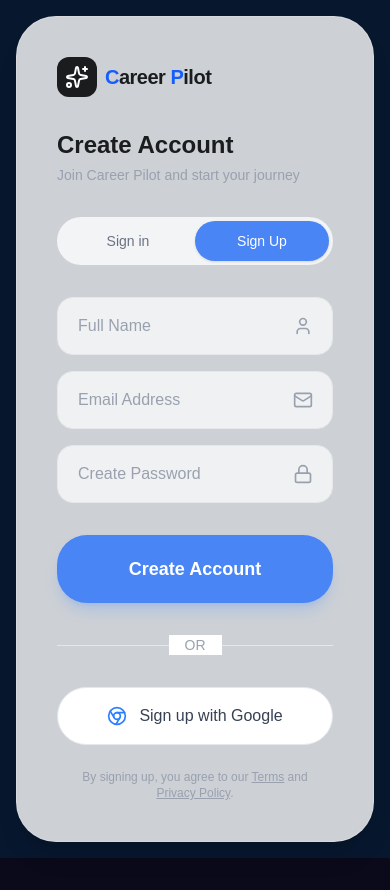
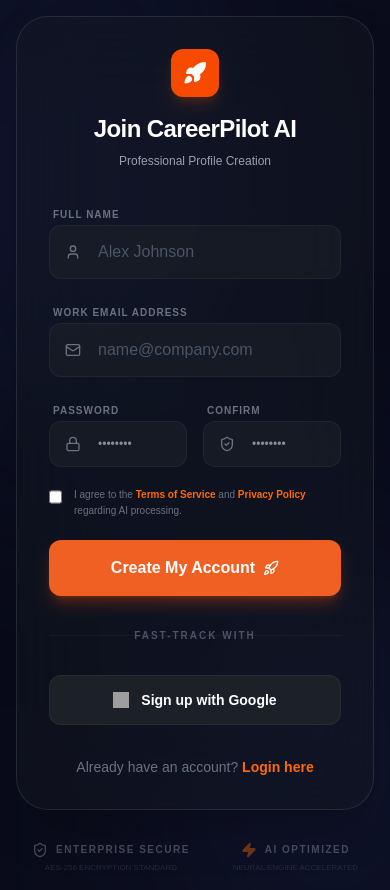
Before and after one commit to alvy00/eg-careerpilot-asyncawait, a Next.js app: page /signup in a window 390 px wide. Before the commit the page ends 858 px from the top, so only its background shows below. Built offline with nearby package versions, Linux system fonts and the light colour scheme; grey boxes are pictures that could not be loaded.

Commit message:
Login & Signup page UI design update

```diff
--- a/src/app/login/page.tsx
+++ b/src/app/login/page.tsx
@@ -1,103 +1,177 @@
 import React from "react";
-import Link from "next/link";
-import { Mail, Eye, Apple, Chrome, Sparkles } from "lucide-react";
+import {
+  Mail,
+  Lock,
+  ArrowRight,
+  ShieldCheck,
+  Zap,
+  Briefcase,
+  Sparkles,
+} from "lucide-react";
 
-export default function LoginPage() {
+export default function Login() {
   return (
-    <div className="min-h-screen flex items-center justify-center bg-[#07172e] p-4 font-sans">
-      <div className="bg-white/80 backdrop-blur-md w-full max-w-[480px] rounded-[40px] p-10 shadow-xl border border-white/20">
-        {/* Logo */}
-        <div className="flex items-center gap-2 mb-8">
-          <div className="bg-[#1A1C1E] p-2 rounded-xl">
-            <Sparkles className="text-white w-6 h-6" />
+    // Base Background: #0A0C1B
+    <div className="min-h-screen bg-[#0A0C1B] flex flex-col items-center justify-center p-4 relative overflow-hidden font-sans">
+      {/* Background Radial Gradients */}
+      <div className="absolute inset-0 z-0">
+        {/* Primary Glow: #0F172A as base with Indigo 20% overlay */}
+        <div
+          className="absolute top-[-10%] left-[-10%] w-[60%] h-[60%] rounded-full blur-[120px]"
+          style={{
+            background: "radial-gradient(circle, #4F46E533 0%, #0F172A 70%)",
+          }}
+        />
+        <div
+          className="absolute bottom-[-10%] right-[-10%] w-[50%] h-[50%] rounded-full blur-[120px]"
+          style={{
+            background: "radial-gradient(circle, #4F46E533 0%, #0F172A 70%)",
+          }}
+        />
       </div>
-          <h1 className="text-xl font-bold tracking-tight text-[#1A1C1E]">
-            <span className="text-blue-600">C</span>areer{" "}
-            <span className="text-blue-600">P</span>ilot
-          </h1>
+      {/* --- Side Decorative Images/Elements --- */}
+      {/* Left Image: Smart Resume Analysis */}
+      <div className="hidden lg:flex absolute left-[5%] top-1/2 -translate-y-1/2 flex-col items-center opacity-20 select-none pointer-events-none">
+        <div className="w-32 h-44 bg-gradient-to-b from-white/10 to-transparent border border-white/10 rounded-xl flex items-center justify-center mb-4">
+          <div className="flex flex-col items-center">
+            <Briefcase className="w-12 h-12 text-orange-500 mb-2" />
+            <div className="w-8 h-1 bg-white/20 rounded-full mb-1" />
+            <div className="w-6 h-1 bg-white/10 rounded-full" />
+          </div>
+        </div>
+        <span className="text-[10px] text-white font-bold uppercase tracking-[0.3em]">
+          Smart Resume Analysis
+        </span>
       </div>
 
-        {/* Welcome Text */}
-        <div className="mb-8">
-          <h2 className="text-2xl font-semibold text-[#1A1C1E]">
-            Welcome Back Creative!
-          </h2>
-          <p className="text-gray-400 text-sm mt-1">
-            We Are Happy To See You Again
+      {/* Right Image: Career GPS */}
+      <div className="hidden lg:flex absolute right-[5%] top-1/2 -translate-y-1/2 flex-col items-center opacity-20 select-none pointer-events-none">
+        <div className="w-40 h-40 bg-white/5 rounded-full border border-white/5 flex items-center justify-center mb-4 relative">
+          <Sparkles className="w-12 h-12 text-orange-500" />
+          <div className="absolute inset-0 border border-dashed border-white/10 rounded-full animate-spin-slow" />
+        </div>
+        <span className="text-[10px] text-white font-bold uppercase tracking-[0.3em]">
+          Career GPS
+        </span>
+      </div>
+      {/* -------------------------------------- */}
+
+      {/* Main Login Card */}
+      <div className="w-full max-w-[440px] z-10">
+        <div className="bg-[#161B22]/40 backdrop-blur-2xl border border-white/10 rounded-[32px] p-10 shadow-2xl">
+          {/* Logo & Branding */}
+          <div className="flex flex-col items-center mb-10">
+            <div className="w-12 h-12 bg-orange-600 rounded-xl flex items-center justify-center shadow-lg shadow-orange-600/20 mb-4">
+              <div className="w-6 h-6 border-2 border-white rounded-full flex items-center justify-center">
+                <div className="w-1 h-1 bg-white rotate-45" />
+              </div>
+            </div>
+            <h1 className="text-2xl font-bold text-white tracking-tight">
+              CareerPilot AI
+            </h1>
+            <p className="text-gray-400 text-[10px] mt-2 uppercase tracking-[0.2em] font-semibold">
+              Your AI-Powered Career GPS
             </p>
           </div>
 
-        {/* Navigation Toggle */}
-        <div className="bg-[#F3F4F6] p-1 rounded-full flex mb-8">
-          <div className="flex-1 bg-[#4A85F6] text-white py-2.5 rounded-full text-sm font-medium text-center shadow-sm">
-            Sign in
-          </div>
-          <Link
-            href="/signup"
-            className="flex-1 text-gray-500 py-2.5 rounded-full text-sm font-medium text-center hover:text-gray-700 transition-all"
-          >
-            Sign Up
-          </Link>
-        </div>
-
-        {/* Login Form */}
-        <div className="space-y-4">
-          <div className="relative">
+          <form className="space-y-6">
+            {/* Email Field */}
+            <div className="space-y-2">
+              <label className="text-[10px] font-bold text-gray-500 uppercase tracking-widest ml-1">
+                Email Address
+              </label>
+              <div className="relative group">
+                <Mail className="absolute left-4 top-1/2 -translate-y-1/2 w-4 h-4 text-gray-500 group-focus-within:text-orange-500 transition-colors" />
                 <input
                   type="email"
-              placeholder="Enter your email"
-              className="w-full px-5 py-4 bg-white/70 border border-gray-200 rounded-2xl focus:outline-none focus:ring-2 focus:ring-blue-400/20 focus:border-blue-400 transition-all placeholder:text-gray-400"
+                  placeholder="name@company.com"
+                  className="w-full bg-white text-gray-900 rounded-xl py-3.5 pl-12 pr-4 outline-none focus:ring-4 focus:ring-orange-500/10 transition-all placeholder:text-gray-400 border-none"
                 />
-            <Mail className="absolute right-5 top-1/2 -translate-y-1/2 text-gray-400 w-5 h-5" />
-          </div>
-          <div className="relative">
-            <input
-              type="password"
-              placeholder="Enter your password"
-              className="w-full px-5 py-4 bg-white/70 border border-gray-200 rounded-2xl focus:outline-none focus:ring-2 focus:ring-blue-400/20 focus:border-blue-400 transition-all placeholder:text-gray-400"
-            />
-            <Eye className="absolute right-5 top-1/2 -translate-y-1/2 text-gray-400 w-5 h-5" />
               </div>
             </div>
 
-        <div className="flex items-center justify-between mt-4 px-1">
-          <label className="flex items-center gap-2 cursor-pointer group">
+            {/* Password Field */}
+            <div className="space-y-2">
+              <label className="text-[10px] font-bold text-gray-500 uppercase tracking-widest ml-1">
+                Password
+              </label>
+              <div className="relative group">
+                <Lock className="absolute left-4 top-1/2 -translate-y-1/2 w-4 h-4 text-gray-500 group-focus-within:text-orange-500 transition-colors" />
+                <input
+                  type="password"
+                  placeholder="••••••••"
+                  className="w-full bg-white text-gray-900 rounded-xl py-3.5 pl-12 pr-4 outline-none focus:ring-4 focus:ring-orange-500/10 transition-all placeholder:text-gray-400 border-none"
+                />
+              </div>
+            </div>
+
+            {/* Actions */}
+            <div className="flex items-center justify-between text-xs px-1">
+              <label className="flex items-center space-x-2 text-gray-400 cursor-pointer group">
                 <input
                   type="checkbox"
-              className="w-4 h-4 rounded-full border-gray-300 text-blue-500 focus:ring-blue-500"
+                  className="w-4 h-4 rounded border-gray-700 bg-gray-800 text-orange-500 focus:ring-0 focus:ring-offset-0"
                 />
-            <span className="text-sm text-gray-500">Remember me</span>
+                <span className="group-hover:text-gray-300">Remember me</span>
               </label>
               <a
                 href="#"
-            className="text-sm font-semibold text-[#4A85F6] hover:underline"
+                className="text-orange-500 hover:text-orange-400 font-bold transition-colors"
               >
-            Forgot Password?
+                Forgot password?
               </a>
             </div>
 
-        <button className="w-full bg-[#4A85F6] hover:bg-blue-600 text-white py-5 rounded-[30px] mt-8 font-semibold text-lg transition-all shadow-lg shadow-blue-500/20">
-          Login
+            {/* Submit */}
+            <button className="w-full bg-[#F06022] hover:bg-[#FF7A43] text-white font-bold py-4 rounded-xl flex items-center justify-center space-x-2 transition-all active:scale-[0.98] shadow-lg shadow-orange-600/30">
+              <span>Login to CareerPilot</span>
+              <ArrowRight className="w-4 h-4" />
             </button>
+          </form>
 
-        <div className="relative my-8">
+          {/* Social Divider */}
+          <div className="relative my-10">
             <div className="absolute inset-0 flex items-center">
-            <div className="w-full border-t border-gray-200"></div>
+              <div className="w-full border-t border-white/5"></div>
             </div>
-          <div className="relative flex justify-center text-sm uppercase">
-            <span className="bg-white px-4 text-gray-400 font-medium">OR</span>
+            <div className="relative flex justify-center text-[10px] uppercase tracking-[0.2em] font-bold">
+              <span className="bg-[#1a1f26]/0 px-4 text-gray-600">
+                Or continue with
+              </span>
             </div>
           </div>
 
-        <div className="space-y-3">
-          <button className="w-full flex items-center justify-center gap-3 bg-[#1A1C1E] text-white py-4 rounded-full hover:bg-black transition-all">
-            <Apple className="w-5 h-5 fill-current" />{" "}
-            <span>Log in with Apple</span>
+          {/* Google Button */}
+          <button className="w-full bg-[#1C2128] hover:bg-[#252B33] text-white py-3.5 rounded-xl border border-white/5 flex items-center justify-center space-x-3 transition-all border-b-2 border-b-white/10">
+            <img
+              src="https://www.svgrepo.com/show/475656/google-color.svg"
+              className="w-5 h-5"
+              alt="G"
+            />
+            <span className="text-sm font-semibold">Continue with Google</span>
           </button>
-          <button className="w-full flex items-center justify-center gap-3 bg-white border border-gray-200 text-gray-700 py-4 rounded-full hover:bg-gray-50 transition-all">
-            <Chrome className="w-5 h-5 text-blue-500" />{" "}
-            <span>Log in with Google</span>
-          </button>
+
+          <p className="text-center text-sm text-gray-500 mt-10">
+            Don't have an account?{" "}
+            <a
+              href="/signup"
+              className="text-orange-500 font-bold hover:text-orange-400 transition-colors"
+            >
+              Sign up for free
+            </a>
+          </p>
+        </div>
+
+        {/* Bottom Trust Badges */}
+        <div className="flex justify-center space-x-12 mt-10">
+          <div className="flex items-center space-x-2 text-[10px] font-bold text-gray-500 uppercase tracking-widest">
+            <ShieldCheck className="w-4 h-4 text-gray-600" />
+            <span>Enterprise Secure</span>
+          </div>
+          <div className="flex items-center space-x-2 text-[10px] font-bold text-gray-500 uppercase tracking-widest">
+            <Zap className="w-4 h-4 text-orange-500" />
+            <span>AI Optimized</span>
+          </div>
         </div>
       </div>
     </div>
--- a/src/app/signup/page.tsx
+++ b/src/app/signup/page.tsx
@@ -1,104 +1,218 @@
 import React from "react";
-import Link from "next/link";
-import { Mail, Lock, User, Apple, Chrome, Sparkles } from "lucide-react";
+import {
+  User,
+  Mail,
+  Lock,
+  ShieldCheck,
+  Rocket,
+  Zap,
+  Briefcase,
+  Sparkles,
+} from "lucide-react";
 
-export default function SignUpPage() {
+export default function Signup() {
   return (
-    <div className="min-h-screen flex items-center justify-center bg-[#07172e] p-4 font-sans">
-      <div className="bg-white/80 backdrop-blur-md w-full max-w-[480px] rounded-[40px] p-10 shadow-xl border border-white/20">
-        {/* Logo */}
-        <div className="flex items-center gap-2 mb-8">
-          <div className="bg-[#1A1C1E] p-2 rounded-xl">
-            <Sparkles className="text-white w-6 h-6" />
-          </div>
-          <h1 className="text-xl font-bold tracking-tight text-[#1A1C1E]">
-            <span className="text-blue-600">C</span>areer{" "}
-            <span className="text-blue-600">P</span>ilot
-          </h1>
+    <div className="min-h-screen bg-[#0A0C1B] flex flex-col items-center justify-center p-4 relative overflow-hidden font-sans">
+      {/* Background Radial Gradients */}
+      <div className="absolute inset-0 z-0">
+        <div
+          className="absolute top-[-10%] left-[-10%] w-[60%] h-[60%] rounded-full blur-[120px]"
+          style={{
+            background: "radial-gradient(circle, #4F46E533 0%, #0F172A 70%)",
+          }}
+        />
+        <div
+          className="absolute bottom-[-10%] right-[-10%] w-[50%] h-[50%] rounded-full blur-[120px]"
+          style={{
+            background: "radial-gradient(circle, #4F46E533 0%, #0F172A 70%)",
+          }}
+        />
       </div>
 
-        {/* Welcome Text */}
-        <div className="mb-8">
-          <h2 className="text-2xl font-semibold text-[#1A1C1E]">
-            Create Account
-          </h2>
-          <p className="text-gray-400 text-sm mt-1">
-            Join Career Pilot and start your journey
+      {/* --- Side Decorative Images/Elements --- */}
+      {/* Left Image: Smart Resume Analysis */}
+      <div className="hidden lg:flex absolute left-[5%] top-1/2 -translate-y-1/2 flex-col items-center opacity-20 select-none pointer-events-none">
+        <div className="w-32 h-44 bg-gradient-to-b from-white/10 to-transparent border border-white/10 rounded-xl flex items-center justify-center mb-4">
+          <div className="flex flex-col items-center">
+            <Briefcase className="w-12 h-12 text-orange-500 mb-2" />
+            <div className="w-8 h-1 bg-white/20 rounded-full mb-1" />
+            <div className="w-6 h-1 bg-white/10 rounded-full" />
+          </div>
+        </div>
+        <span className="text-[10px] text-white font-bold uppercase tracking-[0.3em]">
+          Smart Resume Analysis
+        </span>
+      </div>
+
+      {/* Right Image: Career GPS */}
+      <div className="hidden lg:flex absolute right-[5%] top-1/2 -translate-y-1/2 flex-col items-center opacity-20 select-none pointer-events-none">
+        <div className="w-40 h-40 bg-white/5 rounded-full border border-white/5 flex items-center justify-center mb-4 relative">
+          <Sparkles className="w-12 h-12 text-orange-500" />
+          <div className="absolute inset-0 border border-dashed border-white/10 rounded-full animate-spin-slow" />
+        </div>
+        <span className="text-[10px] text-white font-bold uppercase tracking-[0.3em]">
+          Career GPS
+        </span>
+      </div>
+      {/* -------------------------------------- */}
+
+      {/* Signup Card */}
+      <div className="w-full max-w-[480px] z-10">
+        <div className="bg-[#161B22]/40 backdrop-blur-2xl border border-white/10 rounded-[32px] p-8 md:p-10 shadow-2xl">
+          {/* Header */}
+          <div className="flex flex-col items-center mb-8">
+            <div className="w-12 h-12 bg-orange-600 rounded-xl flex items-center justify-center shadow-lg shadow-orange-600/20 mb-4">
+              <Rocket className="text-white w-6 h-6 fill-current" />
+            </div>
+            <h1 className="text-2xl font-bold text-white tracking-tight">
+              Join CareerPilot AI
+            </h1>
+            <p className="text-gray-400 text-xs mt-2 font-medium">
+              Professional Profile Creation
             </p>
           </div>
 
-        {/* Navigation Toggle */}
-        <div className="bg-[#F3F4F6] p-1 rounded-full flex mb-8">
-          <Link
-            href="/login"
-            className="flex-1 text-gray-500 py-2.5 rounded-full text-sm font-medium text-center hover:text-gray-700 transition-all"
-          >
-            Sign in
-          </Link>
-          <div className="flex-1 bg-[#4A85F6] text-white py-2.5 rounded-full text-sm font-medium text-center shadow-sm">
-            Sign Up
+          <form className="space-y-5">
+            {/* Full Name */}
+            <div className="space-y-2">
+              <label className="text-[10px] font-bold text-gray-500 uppercase tracking-widest ml-1">
+                Full Name
+              </label>
+              <div className="relative group">
+                <User className="absolute left-4 top-1/2 -translate-y-1/2 w-4 h-4 text-gray-500 group-focus-within:text-orange-500 transition-colors" />
+                <input
+                  type="text"
+                  placeholder="Alex Johnson"
+                  className="w-full bg-[#1C2128]/60 text-white rounded-xl py-3.5 pl-12 pr-4 outline-none border border-white/5 focus:border-orange-500/50 focus:bg-[#1C2128] transition-all placeholder:text-gray-600"
+                />
               </div>
             </div>
 
-        {/* Signup Form */}
-        <div className="space-y-4">
-          <div className="relative">
-            <input
-              type="text"
-              placeholder="Full Name"
-              className="w-full px-5 py-4 bg-white/70 border border-gray-200 rounded-2xl focus:outline-none focus:ring-2 focus:ring-blue-400/40 transition-all placeholder:text-gray-400 text-gray-900 font-medium"
-            />
-            <User className="absolute right-5 top-1/2 -translate-y-1/2 text-gray-400 w-5 h-5" />
-          </div>
-          <div className="relative">
+            {/* Email */}
+            <div className="space-y-2">
+              <label className="text-[10px] font-bold text-gray-500 uppercase tracking-widest ml-1">
+                Work Email Address
+              </label>
+              <div className="relative group">
+                <Mail className="absolute left-4 top-1/2 -translate-y-1/2 w-4 h-4 text-gray-500 group-focus-within:text-orange-500 transition-colors" />
                 <input
                   type="email"
-              placeholder="Email Address"
-              className="w-full px-5 py-4 bg-white/70 border border-gray-200 rounded-2xl focus:outline-none focus:ring-2 focus:ring-blue-400/20 transition-all placeholder:text-gray-400 text-gray-900 font-medium"
+                  placeholder="name@company.com"
+                  className="w-full bg-[#1C2128]/60 text-white rounded-xl py-3.5 pl-12 pr-4 outline-none border border-white/5 focus:border-orange-500/50 focus:bg-[#1C2128] transition-all placeholder:text-gray-600"
                 />
-            <Mail className="absolute right-5 top-1/2 -translate-y-1/2 text-gray-400 w-5 h-5" />
-          </div>
-          <div className="relative">
-            <input
-              type="password"
-              placeholder="Create Password"
-              className="w-full px-5 py-4 bg-white/70 border border-gray-200 rounded-2xl focus:outline-none focus:ring-2 focus:ring-blue-400/20 transition-all placeholder:text-gray-400 text-gray-900 font-medium"
-            />
-            <Lock className="absolute right-5 top-1/2 -translate-y-1/2 text-gray-400 w-5 h-5" />
               </div>
             </div>
 
-        <button className="w-full bg-[#4A85F6] hover:bg-blue-600 text-white py-5 rounded-[30px] mt-8 font-semibold text-lg transition-all shadow-lg shadow-blue-500/20">
-          Create Account
-        </button>
-
-        <div className="relative my-8">
-          <div className="absolute inset-0 flex items-center">
-            <div className="w-full border-t border-gray-200"></div>
+            {/* Password Grid */}
+            <div className="grid grid-cols-2 gap-4">
+              <div className="space-y-2">
+                <label className="text-[10px] font-bold text-gray-500 uppercase tracking-widest ml-1">
+                  Password
+                </label>
+                <div className="relative group">
+                  <Lock className="absolute left-4 top-1/2 -translate-y-1/2 w-4 h-4 text-gray-500 group-focus-within:text-orange-500 transition-colors" />
+                  <input
+                    type="password"
+                    placeholder="••••••••"
+                    className="w-full bg-[#1C2128]/60 text-white rounded-xl py-3.5 pl-12 pr-4 outline-none border border-white/5 focus:border-orange-500/50 focus:bg-[#1C2128] transition-all text-xs"
+                  />
                 </div>
-          <div className="relative flex justify-center text-sm uppercase">
-            <span className="bg-white px-4 text-gray-400 font-medium">OR</span>
+              </div>
+              <div className="space-y-2">
+                <label className="text-[10px] font-bold text-gray-500 uppercase tracking-widest ml-1">
+                  Confirm
+                </label>
+                <div className="relative group">
+                  <ShieldCheck className="absolute left-4 top-1/2 -translate-y-1/2 w-4 h-4 text-gray-500 group-focus-within:text-orange-500 transition-colors" />
+                  <input
+                    type="password"
+                    placeholder="••••••••"
+                    className="w-full bg-[#1C2128]/60 text-white rounded-xl py-3.5 pl-12 pr-4 outline-none border border-white/5 focus:border-orange-500/50 focus:bg-[#1C2128] transition-all text-xs"
+                  />
+                </div>
               </div>
             </div>
 
-        <div className="space-y-3">
-          <button className="w-full flex items-center justify-center gap-3 bg-white border border-gray-200 text-gray-700 py-4 rounded-full hover:bg-gray-50 transition-all">
-            <Chrome className="w-5 h-5 text-blue-500" />{" "}
-            <span>Sign up with Google</span>
+            {/* TOS Checkbox */}
+            <label className="flex items-start space-x-3 text-[10px] text-gray-500 leading-relaxed cursor-pointer group">
+              <input
+                type="checkbox"
+                className="mt-0.5 w-4 h-4 rounded border-gray-700 bg-gray-800 text-orange-500 focus:ring-0"
+              />
+              <span>
+                I agree to the{" "}
+                <span className="text-orange-500 font-bold hover:underline">
+                  Terms of Service
+                </span>{" "}
+                and{" "}
+                <span className="text-orange-500 font-bold hover:underline">
+                  Privacy Policy
+                </span>{" "}
+                regarding AI processing.
+              </span>
+            </label>
+
+            {/* Submit */}
+            <button className="w-full bg-[#F06022] hover:bg-[#FF7A43] text-white font-bold py-4 rounded-xl flex items-center justify-center space-x-2 transition-all active:scale-[0.98] shadow-lg shadow-orange-600/30 group">
+              <span>Create My Account</span>
+              <Rocket className="w-4 h-4 group-hover:translate-x-1 group-hover:-translate-y-1 transition-transform" />
             </button>
+          </form>
+
+          {/* Divider */}
+          <div className="relative my-8">
+            <div className="absolute inset-0 flex items-center">
+              <div className="w-full border-t border-white/5"></div>
+            </div>
+            <div className="relative flex justify-center text-[10px] uppercase tracking-[0.2em] font-bold">
+              <span className="bg-[#161B22]/0 px-4 text-gray-600">
+                Fast-track with
+              </span>
+            </div>
           </div>
 
-        <p className="text-center text-xs text-gray-400 mt-6 px-4">
-          By signing up, you agree to our{" "}
-          <a href="#" className="underline">
-            Terms
-          </a>{" "}
-          and{" "}
-          <a href="#" className="underline">
-            Privacy Policy
+          {/* Google Button */}
+          <button className="w-full bg-[#1C2128] hover:bg-[#252B33] text-white py-3.5 rounded-xl border border-white/5 flex items-center justify-center space-x-3 transition-all">
+            <img
+              src="https://www.svgrepo.com/show/475656/google-color.svg"
+              className="w-4 h-4"
+              alt="G"
+            />
+            <span className="text-sm font-semibold">Sign up with Google</span>
+          </button>
+
+          <p className="text-center text-sm text-gray-500 mt-8">
+            Already have an account?{" "}
+            <a
+              href="/login"
+              className="text-orange-500 font-bold hover:text-orange-400"
+            >
+              Login here
             </a>
-          .
           </p>
+        </div>
+
+        {/* Footer Badges */}
+        <div className="flex justify-between px-4 mt-8 opacity-40">
+          <div className="flex flex-col items-center">
+            <div className="flex items-center space-x-2 text-[10px] font-bold text-gray-400 uppercase tracking-[0.15em]">
+              <ShieldCheck className="w-4 h-4" />
+              <span>Enterprise Secure</span>
+            </div>
+            <span className="text-[8px] text-gray-600 mt-1 font-medium">
+              AES-256 ENCRYPTION STANDARD
+            </span>
+          </div>
+          <div className="flex flex-col items-center">
+            <div className="flex items-center space-x-2 text-[10px] font-bold text-gray-400 uppercase tracking-[0.15em]">
+              <Zap className="w-4 h-4 text-orange-500 fill-current" />
+              <span>AI Optimized</span>
+            </div>
+            <span className="text-[8px] text-gray-600 mt-1 font-medium">
+              NEURAL ENGINE ACCELERATED
+            </span>
+          </div>
+        </div>
       </div>
     </div>
   );
```
Lines whose indentation alone changed are shown as unchanged.
